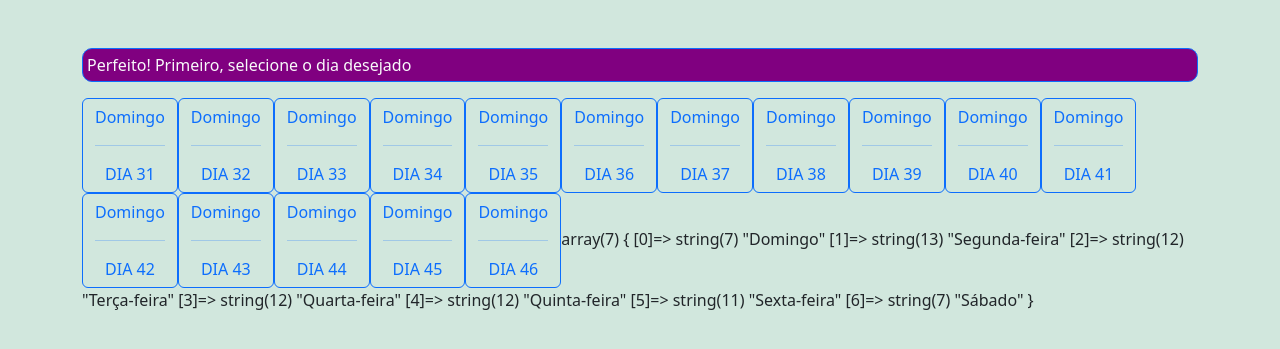
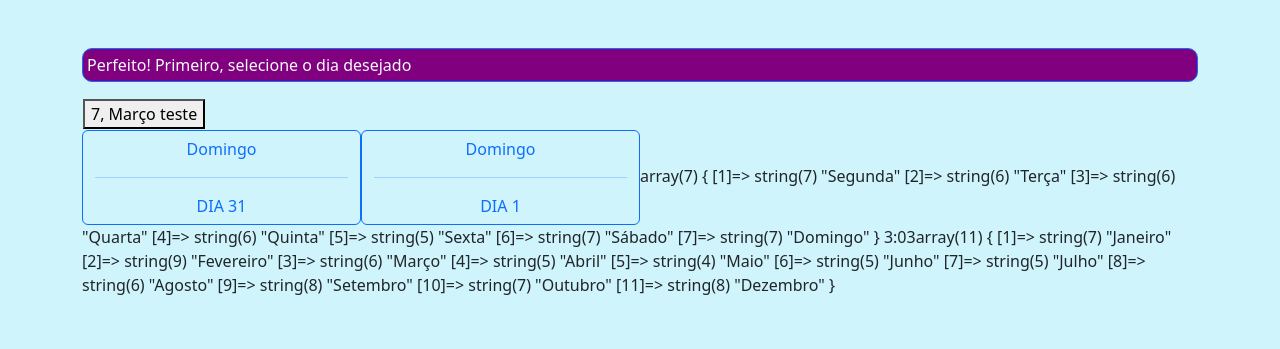
Before and after one commit to artur-r/skedula, a PHP site: page /function/agendamento.php in a window 1280 px wide. Shown: the top 349 px of the page. Run offline with PHP 8.4, Linux system fonts and the light colour scheme.

Commit message:
Alterações inicio novo mês

```diff
--- a/skedula/function/agendamento.php
+++ b/skedula/function/agendamento.php
@@ -9,7 +9,7 @@
   <link rel="stylesheet" href="assets/custom.css">
 </head>
 
-<body class="bg-success-subtle">
+<body class="bg-info-subtle">
 
   <form action="">
     <div class="container pt-5">
@@ -19,96 +19,112 @@
 
       date_default_timezone_set('America/Sao_Paulo');
 
-      $mes = date('M');
+      $mes = date('n');
       $diaMes = date('d');
-      $diaSemana = date('D');
+      $diaSemana = date('N');
 
-      //Pega o dia da semana em inglês, e troca por uma string contendo o nome do dia em português
-      switch ($diaSemana) {
-        case 'Sun':
-          $diaSemana = "Domingo";
-          break;
-        case 'Mon';
-          $diaSemana = "Segunda-feira";
-          break;
-        case 'Tue';
-          $diaSemana = "Terça-feira";
-          break;
-        case 'Wed';
-          $diaSemana = "Quarta-feira";
-          break;
-        case 'Thu';
-          $diaSemana = "Quinta-feira";
-          break;
-        case 'Fri';
-          $diaSemana = "Sexta-feira";
-          break;
-        case 'Sat';
-          $diaSemana = "Sábado";
-          break;
-      }
+      $arrayDiaSemana = array(
+        1=>"Segunda",
+        2 => "Terça",
+        3 => "Quarta",
+        4 => "Quinta",
+        5 => "Sexta",
+        6 => "Sábado",
+        7 => "Domingo"
+      );
 
-      //Pega o mês em inglês, e troca por uma string contendo o nome do mês em português
-      switch ($mes) {
-        case 'Jan':
-          $mes = "Janeiro";
-          break;
-        case 'Feb';
-          $mes = "Fevereiro";
-          break;
-        case 'Mar';
-          $mes = "Março";
-          break;
-        case 'Apr';
-          $mes = "Abril";
-          break;
-        case 'May';
-          $mes = "Maio";
-          break;
-        case 'June';
-          $mes = "Junho";
-          break;
-        case 'July';
-          $mes = "Julho";
-          break;
-        case 'Aug';
-          $mes = "Agosto";
-          break;
-        case 'Sept';
-          $mes = "Setembro";
-          break;
-        case 'Oct';
-          $mes = "Outubro";
-          break;
-        case 'Nov';
-          $mes = "Novembro";
-          break;
-          case 'Dec';
-          $mes = "Dezembro";
-          break;
-      }
+      $arrayMes = array(
+        1=>"Janeiro",
+        2 => "Fevereiro",
+        3 => "Março",
+        4 => "Abril",
+        5 => "Maio",
+        6 => "Junho",
+        7 => "Julho",
+        8 => "Agosto",
+        9 => "Setembro",
+        10 => "Outubro",
+        11 => "Novembro",
+        11 => "Dezembro"
+      );
+      // switch ($mes) {
+      //   case 'Jan':
+      //     $mes = "Janeiro";
+      //     break;
+      //   case 'Feb';
+      //     $mes = "Fevereiro";
+      //     break;
+      //   case 'Mar';
+      //     $mes = "Março";
+      //     break;
+      //   case 'Apr';
+      //     $mes = "Abril";
+      //     break;
+      //   case 'May';
+      //     $mes = "Maio";
+      //     break;
+      //   case 'June';
+      //     $mes = "Junho";
+      //     break;
+      //   case 'July';
+      //     $mes = "Julho";
+      //     break;
+      //   case 'Aug';
+      //     $mes = "Agosto";
+      //     break;
+      //   case 'Sept';
+      //     $mes = "Setembro";
+      //     break;
+      //   case 'Oct';
+      //     $mes = "Outubro";
+      //     break;
+      //   case 'Nov';
+      //     $mes = "Novembro";
+      //     break;
+      //     case 'Dec';
+      //     $mes = "Dezembro";
+      //     break;
+      // }
 
       $diaMesFim = $diaMes + 15;
 
-    //   echo   "<table>
-    //   <tr>
-    //     <td><button>$diaSemana $mes teste</button></td>
-    //   </tr>
-    // </table>";
+      echo   "<table>
+      <tr>
+        <td><button>$diaSemana,  $arrayMes[$mes] teste</button></td>
+      </tr>
+    </table>";
 
-      $arrayDiaSemana = array("Domingo","Segunda-feira","Terça-feira","Quarta-feira","Quinta-feira","Sexta-feira","Sábado");
+    $diaAtualSemana = $arrayDiaSemana[$diaSemana];
+    $diaMesInicio = 1;
 
-      while ($diaSemana == $arrayDiaSemana) {
-        echo "<p>$diaSemana, $arrayDiaSemana</p>";
-        $arrayDiaSemana++;
+    while ($diaMes <= $diaMesFim) {
+      // Pega o dia da semana de hoje
+      $diaAtualSemana = $arrayDiaSemana[$diaSemana];
+      // Gera o botão com o dia da semana atual, que vai se atualizando no array, junto com o dia do mês
+      echo "<button type='button' class='btn w-25 btn-outline-primary'>$diaAtualSemana  <hr>  DIA $diaMes</button>";
+      $diaMes++;
+      if($mes == "3"){
+        $diaMesFim = 30;
+        while ($diaMes <= $diaMesFim){
+          $diaMes++;
+        }
+        echo "<button type='button' class='btn w-25 btn-outline-primary'>$diaAtualSemana  <hr>  DIA $diaMesInicio</button>";
+        $diaMesInicio++;
+
+
+
+      }
+      // Incrementa o dia da semana atual e faz o loop para segunda-feira se for domingo (7)
+      $diaSemana++;
+      if ($diaSemana > 7) {
+        $diaSemana = 1;
       }
 
-      while ($diaMes <= $diaMesFim) { //enquanto o dia do mês for menor que 15 adiciona os botões de dia para agendamento, até gerar 16 botões
-        echo "<button type='button' class='btn btn-outline-primary'>$diaSemana  <hr>  DIA $diaMes</button>";
-        $diaMes++;
-      }
+    }
 
       var_dump($arrayDiaSemana);
+      echo date('n:m');
+      var_dump($arrayMes);
 
       ?>
 
```
